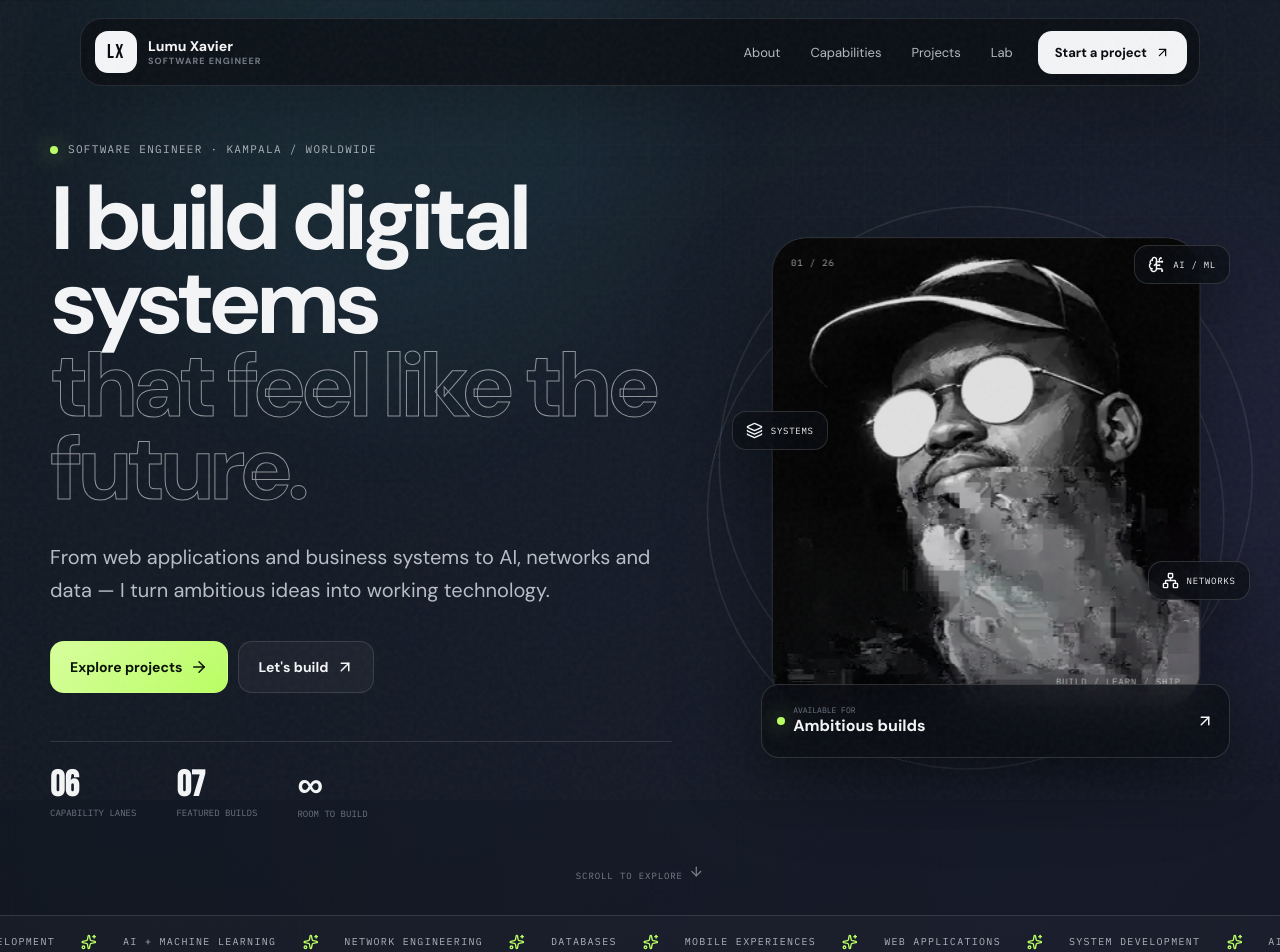
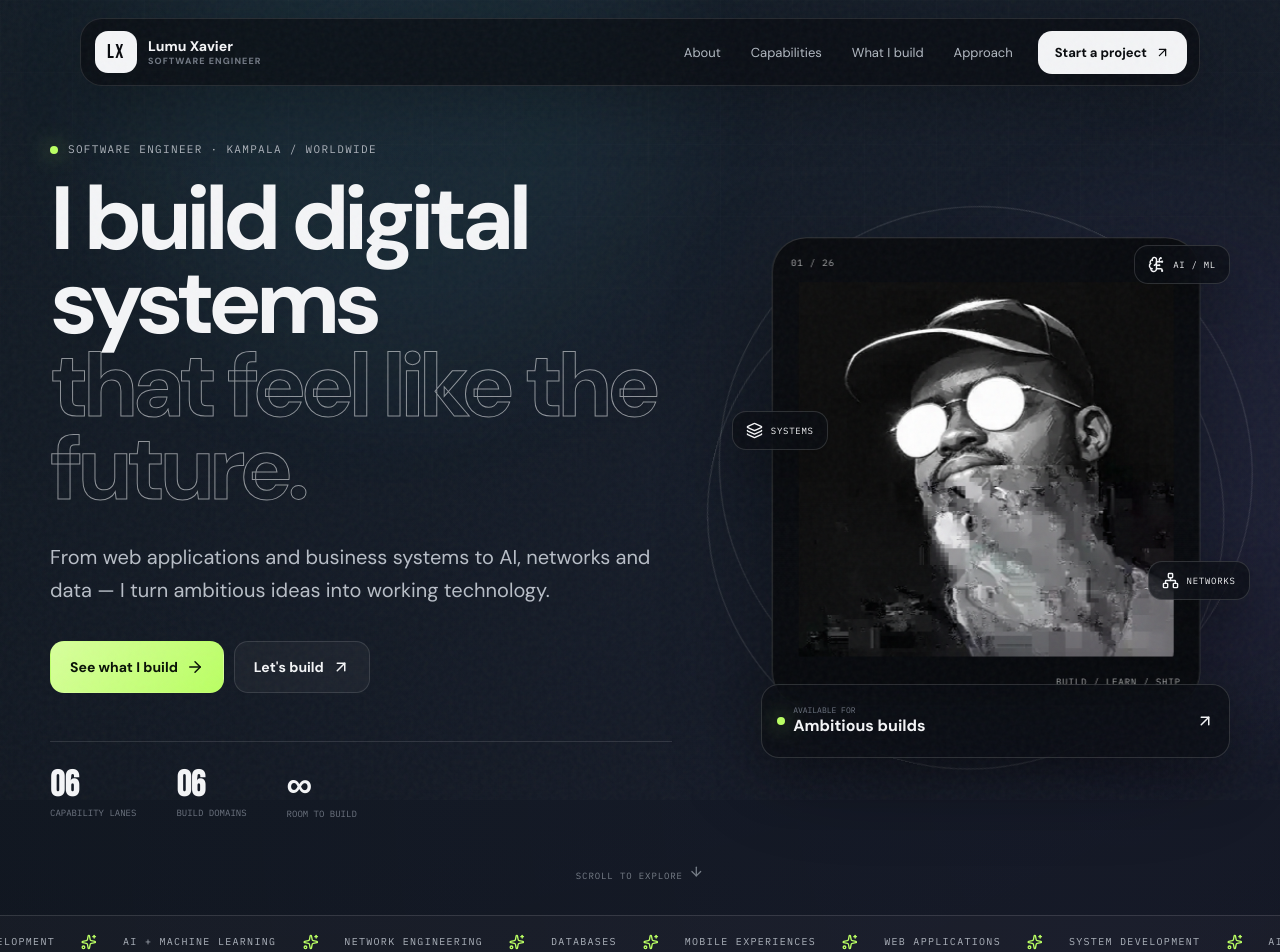
Before and after one commit to lumuxav/profile, a React (Vite) app: page / in a window 1280 px wide. Shown: the top 952 px of the page. Built offline with nearby package versions, Linux system fonts and the light colour scheme.

Commit message:
Privatize portfolio content and improve portrait presentation

```diff
--- a/src/App.jsx
+++ b/src/App.jsx
@@ -16,13 +16,13 @@ import {
   Terminal,
   X,
 } from "lucide-react";
-import { experiments, profile, projects } from "./profile";
+import { profile } from "./profile";
 
 const navItems = [
   ["about", "About"],
   ["capabilities", "Capabilities"],
-  ["work", "Projects"],
-  ["lab", "Lab"],
+  ["systems", "What I build"],
+  ["approach", "Approach"],
 ];
 
 const capabilities = [
@@ -35,6 +35,128 @@ const capabilities = [
 ];
 
 const capabilityMarquee = ["WEB APPLICATIONS", "SYSTEM DEVELOPMENT", "AI + MACHINE LEARNING", "NETWORK ENGINEERING", "DATABASES", "MOBILE EXPERIENCES"];
+
+const buildDomains = [
+  {
+    id: "business-systems",
+    number: "01",
+    title: "Business Systems",
+    category: "Systems engineering",
+    status: "Workflows → software",
+    summary: "Operational software designed around the way a real organisation works, not the other way around.",
+    detail: "I translate messy day-to-day processes into structured digital workflows: records, permissions, payments, dashboards, reporting, automation and the logic that holds everything together.",
+    role: "System architecture · workflow modelling · implementation",
+    stack: ["Business logic", "Databases", "Dashboards", "Automation"],
+    highlights: [
+      "Role-aware workflows and operational dashboards",
+      "Transaction, inventory and record-management logic",
+      "Systems designed to grow without becoming confusing",
+    ],
+  },
+  {
+    id: "web-platforms",
+    number: "02",
+    title: "Web Platforms",
+    category: "Full-stack development",
+    status: "Interface → deployment",
+    summary: "Fast, responsive digital products that feel deliberate on every screen.",
+    detail: "From the interface to APIs, deployment and integration, I approach websites as products rather than pages — with performance, usability, maintainability and a clear path for future features.",
+    role: "Front-end · APIs · deployment · product structure",
+    stack: ["React", "Vite", "JavaScript", "Node.js", "REST APIs"],
+    highlights: [
+      "Responsive, motion-led user interfaces",
+      "API-ready architecture and integration workflows",
+      "Production deployment across modern hosting platforms",
+    ],
+  },
+  {
+    id: "intelligent-systems",
+    number: "03",
+    title: "Intelligent Systems",
+    category: "AI & machine learning",
+    status: "Data → useful decisions",
+    summary: "AI that does something useful with vision, data or conversation.",
+    detail: "I explore applied machine learning through computer vision, tracking, sequence models and AI-assisted workflows — focusing on how models connect to interfaces and real system behaviour.",
+    role: "Applied ML · prototyping · integration",
+    stack: ["Python", "PyTorch", "YOLO", "OpenCV", "Gemini"],
+    highlights: [
+      "Computer-vision detection and tracking pipelines",
+      "Sequence-aware classification concepts",
+      "AI features integrated into practical application flows",
+    ],
+  },
+  {
+    id: "network-infrastructure",
+    number: "04",
+    title: "Network Infrastructure",
+    category: "Networking & Linux",
+    status: "Below the interface",
+    summary: "The networks, services and automation that keep applications connected.",
+    detail: "I work with routing, switching, segmentation and Linux services, then automate repetitive setup where possible. The goal is infrastructure that is understandable, testable and reliable.",
+    role: "Network configuration · Linux services · automation",
+    stack: ["Cisco IOS", "GNS3", "Linux", "Bash", "DHCP / DNS"],
+    highlights: [
+      "VLANs and inter-VLAN routing",
+      "DHCP and DNS service configuration",
+      "Linux-based network automation and lab environments",
+    ],
+  },
+  {
+    id: "data-layer",
+    number: "05",
+    title: "Data & Databases",
+    category: "Data architecture",
+    status: "Structure before scale",
+    summary: "Clean data models that make software easier to trust, query and extend.",
+    detail: "I design relational structures around the questions a system needs to answer: who did what, when it happened, what changed, what is owed and what should happen next.",
+    role: "Data modelling · relational design · application data",
+    stack: ["SQL", "MySQL", "Relational modelling", "CRUD"],
+    highlights: [
+      "Structured relational schemas",
+      "Transaction and history-oriented records",
+      "Data models designed around real application workflows",
+    ],
+  },
+  {
+    id: "mobile-ready",
+    number: "06",
+    title: "Mobile-Ready Products",
+    category: "Product engineering",
+    status: "Designed beyond desktop",
+    summary: "Experiences designed to move naturally between browser, phone and future clients.",
+    detail: "I build responsive interfaces and API-first foundations with mobile use in mind, so a product can evolve without having to rethink its entire architecture later.",
+    role: "Responsive UX · API-first thinking · product architecture",
+    stack: ["Responsive UI", "PWA thinking", "REST APIs", "Mobile UX"],
+    highlights: [
+      "Phone-first responsive interaction patterns",
+      "Reusable interface components",
+      "Architecture prepared for future mobile clients",
+    ],
+  },
+];
+
+const principles = [
+  {
+    title: "Prototype fast",
+    description: "Turn the idea into something visible early, then improve it with evidence instead of assumptions.",
+    stack: "IDEA / PROTOTYPE / TEST",
+  },
+  {
+    title: "Think in systems",
+    description: "Treat interface, logic, data, infrastructure and deployment as connected parts of the same product.",
+    stack: "UI / LOGIC / DATA / INFRA",
+  },
+  {
+    title: "Automate repetition",
+    description: "If a process keeps repeating, I look for a clean way to make the machine do more of it.",
+    stack: "SCRIPTS / APIs / WORKFLOWS",
+  },
+  {
+    title: "Keep learning",
+    description: "New tools are useful when they solve a real problem. I learn by building, breaking, debugging and rebuilding.",
+    stack: "BUILD / BREAK / LEARN / SHIP",
+  },
+];
 
 function ExternalLink({ href, children, className = "", ...props }) {
   return <a href={href} target="_blank" rel="noopener noreferrer" className={className} {...props}>{children}</a>;
@@ -73,10 +195,10 @@ function PortraitStage() {
     const rect = stage.getBoundingClientRect();
     const x = (event.clientX - rect.left) / rect.width - 0.5;
     const y = (event.clientY - rect.top) / rect.height - 0.5;
-    stage.style.setProperty("--tilt-x", `${(-y * 10).toFixed(2)}deg`);
-    stage.style.setProperty("--tilt-y", `${(x * 12).toFixed(2)}deg`);
-    stage.style.setProperty("--shift-x", `${(x * 18).toFixed(2)}px`);
-    stage.style.setProperty("--shift-y", `${(y * 18).toFixed(2)}px`);
+    stage.style.setProperty("--tilt-x", `${(-y * 8).toFixed(2)}deg`);
+    stage.style.setProperty("--tilt-y", `${(x * 10).toFixed(2)}deg`);
+    stage.style.setProperty("--shift-x", `${(x * 14).toFixed(2)}px`);
+    stage.style.setProperty("--shift-y", `${(y * 14).toFixed(2)}px`);
   };
   const resetTilt = () => {
     const stage = stageRef.current;
@@ -88,7 +210,7 @@ function PortraitStage() {
     <div className="portrait-stage" ref={stageRef} onPointerMove={handlePointerMove} onPointerLeave={resetTilt}>
       <div className="orbit orbit-one" aria-hidden="true" /><div className="orbit orbit-two" aria-hidden="true" /><div className="portrait-glow" aria-hidden="true" />
       <div className="portrait-card">
-        <img src={profile.portrait} alt="Stylized portrait of Lumu Francis Xavier" width="360" height="360" fetchPriority="high" />
+        <img src={profile.portrait} alt="Stylized portrait of Lumu Francis Xavier" width="1080" height="1080" fetchPriority="high" style={{ width: "88%", height: "88%", objectFit: "contain", margin: "6% auto", borderRadius: "24px", filter: "none" }} />
         <div className="portrait-overlay" aria-hidden="true" />
         <div className="portrait-corner top-left">01 / 26</div><div className="portrait-corner bottom-right">BUILD / LEARN / SHIP</div>
       </div>
@@ -109,8 +231,8 @@ function Hero() {
           <p className="eyebrow hero-eyebrow"><span className="status-dot" /> SOFTWARE ENGINEER · KAMPALA / WORLDWIDE</p>
           <h1>I build digital systems<span className="hero-outline"> that feel like the future.</span></h1>
           <p className="hero-lead">From web applications and business systems to AI, networks and data — I turn ambitious ideas into working technology.</p>
-          <div className="hero-actions"><a className="button button-primary" href="#work">Explore projects <ArrowRight size={18} /></a><ExternalLink className="button button-ghost" href={profile.whatsapp}>Let&apos;s build <ArrowUpRight size={18} /></ExternalLink></div>
-          <div className="hero-proof"><div><strong>06</strong><span>capability lanes</span></div><div><strong>{projects.length.toString().padStart(2, "0")}</strong><span>featured builds</span></div><div><strong>∞</strong><span>room to build</span></div></div>
+          <div className="hero-actions"><a className="button button-primary" href="#systems">See what I build <ArrowRight size={18} /></a><ExternalLink className="button button-ghost" href={profile.whatsapp}>Let&apos;s build <ArrowUpRight size={18} /></ExternalLink></div>
+          <div className="hero-proof"><div><strong>06</strong><span>capability lanes</span></div><div><strong>{buildDomains.length.toString().padStart(2, "0")}</strong><span>build domains</span></div><div><strong>∞</strong><span>room to build</span></div></div>
         </div>
         <div className="hero-visual" data-reveal><PortraitStage /></div>
       </div>
@@ -131,7 +253,7 @@ function About() {
   return (
     <section className="about section" id="about"><div className="page-shell about-grid">
       <div className="about-intro" data-reveal><p className="eyebrow">01 / ABOUT</p><h2>Not just websites.<br /><span>Systems.</span></h2></div>
-      <div className="about-copy" data-reveal><p className="about-lead">I&apos;m Lumu Francis Xavier — a software engineering student and hands-on builder working across product, infrastructure and intelligent systems.</p><p>My work moves between interfaces people touch and the deeper layers they depend on: APIs, databases, Linux services, networks, automation and machine learning. That range lets me think beyond a single page and design the whole experience around the problem.</p><p>I&apos;m still learning aggressively, but I build like the answer is discoverable: research it, prototype it, break it, improve it, ship it.</p></div>
+      <div className="about-copy" data-reveal><p className="about-lead">I&apos;m Lumu Francis Xavier — a software engineering student and hands-on builder working across product, infrastructure and intelligent systems.</p><p>My work moves between interfaces people touch and the deeper layers they depend on: APIs, databases, Linux services, networks, automation and machine learning. That range lets me think beyond a single page and design the whole experience around the problem.</p><p>I learn aggressively and build with a simple mindset: understand the problem, prototype the idea, test the assumptions, improve the system and ship something useful.</p></div>
       <div className="about-object" data-reveal aria-hidden="true"><div className="core-orb"><div className="core-ring ring-a" /><div className="core-ring ring-b" /><div className="core-ring ring-c" /><div className="core-center"><Cpu size={34} /></div></div><span>IDEA</span><span>ARCHITECTURE</span><span>BUILD</span><span>ITERATE</span></div>
     </div></section>
   );
@@ -146,17 +268,18 @@ function Capabilities() {
   );
 }
 
-function ProjectCard({ project, index }) {
-  const icons = [Layers3, BrainCircuit, Cpu, Code2, Terminal, Network, Database]; const Icon = icons[index % icons.length];
-  return <article className="project-card" data-reveal><div className={`project-visual project-tone-${(index % 4) + 1}`}><div className="project-visual-grid" aria-hidden="true" /><div className="project-visual-top"><span>{project.number}</span><span>{project.category}</span></div><div className="project-symbol" aria-hidden="true"><div className="project-symbol-ring" /><Icon size={56} /></div><div className="project-visual-title">{project.title}</div><div className="project-status">{project.status}</div></div><div className="project-copy"><div className="project-copy-top"><span>{project.role}</span><ArrowUpRight size={20} /></div><h3>{project.summary}</h3><p>{project.detail}</p><div className="tag-row project-tags">{project.stack.map((item) => <span key={item}>{item}</span>)}</div><ul className="project-points">{project.highlights.slice(0, 3).map((item) => <li key={item}>{item}</li>)}</ul></div></article>;
+function BuildCard({ item, index }) {
+  const icons = [Layers3, Code2, BrainCircuit, Network, Database, Smartphone];
+  const Icon = icons[index % icons.length];
+  return <article className="project-card" data-reveal><div className={`project-visual project-tone-${(index % 4) + 1}`}><div className="project-visual-grid" aria-hidden="true" /><div className="project-visual-top"><span>{item.number}</span><span>{item.category}</span></div><div className="project-symbol" aria-hidden="true"><div className="project-symbol-ring" /><Icon size={56} /></div><div className="project-visual-title">{item.title}</div><div className="project-status">{item.status}</div></div><div className="project-copy"><div className="project-copy-top"><span>{item.role}</span><ArrowUpRight size={20} /></div><h3>{item.summary}</h3><p>{item.detail}</p><div className="tag-row project-tags">{item.stack.map((tech) => <span key={tech}>{tech}</span>)}</div><ul className="project-points">{item.highlights.map((point) => <li key={point}>{point}</li>)}</ul></div></article>;
 }
 
-function Work() {
-  return <section className="section work" id="work"><div className="page-shell"><SectionHeading kicker="03 / SELECTED WORK" title="Proof lives in the build." copy="A mix of client work, product experiments, infrastructure labs and applied AI — each one teaching a different layer of engineering." /><div className="project-list">{projects.map((project, index) => <ProjectCard key={project.id} project={project} index={index} />)}</div></div></section>;
+function Systems() {
+  return <section className="section work" id="systems"><div className="page-shell"><SectionHeading kicker="03 / WHAT I BUILD" title="Capability without exposing private work." copy="This is the kind of engineering I can take on. The portfolio shows the thinking and technical range without publishing private client names, unfinished products or confidential project details." /><div className="project-list">{buildDomains.map((item, index) => <BuildCard key={item.id} item={item} index={index} />)}</div></div></section>;
 }
 
-function Lab() {
-  return <section className="section lab" id="lab"><div className="page-shell"><SectionHeading kicker="04 / EXPERIMENTS" title="The lab is always open." copy="Small builds are where I test new tools, architectures and ideas before they become bigger systems." /><div className="lab-grid">{experiments.map((item, index) => <article className={`lab-card lab-card-${index + 1}`} key={item.title} data-reveal><div className="lab-index">0{index + 1}</div><h3>{item.title}</h3><p>{item.description}</p><span>{item.stack}</span><ArrowUpRight size={20} /></article>)}<article className="lab-card lab-manifesto" data-reveal><Sparkles size={30} /><p>Nothing is impossible. Some things just need a better first prototype.</p></article></div></div></section>;
+function Approach() {
+  return <section className="section lab" id="approach"><div className="page-shell"><SectionHeading kicker="04 / APPROACH" title="Build. Test. Improve. Repeat." copy="The tools change. The method stays simple: understand the problem deeply, make the architecture clear and keep moving until the system works." /><div className="lab-grid">{principles.map((item, index) => <article className={`lab-card lab-card-${index + 1}`} key={item.title} data-reveal><div className="lab-index">0{index + 1}</div><h3>{item.title}</h3><p>{item.description}</p><span>{item.stack}</span><ArrowUpRight size={20} /></article>)}<article className="lab-card lab-manifesto" data-reveal><Sparkles size={30} /><p>Nothing is impossible. Some things just need a better first prototype.</p></article></div></div></section>;
 }
 
 function Contact() {
@@ -176,5 +299,5 @@ export default function App() {
     document.querySelectorAll("[data-reveal]").forEach((node) => observer.observe(node));
     return () => { window.removeEventListener("pointermove", onPointerMove); observer.disconnect(); };
   }, []);
-  return <div className="site-wrap"><div className="cursor-glow" aria-hidden="true" /><Header /><main><Hero /><Marquee /><About /><Capabilities /><Work /><Lab /><Contact /></main><Footer /></div>;
+  return <div className="site-wrap"><div className="cursor-glow" aria-hidden="true" /><Header /><main><Hero /><Marquee /><About /><Capabilities /><Systems /><Approach /><Contact /></main><Footer /></div>;
 }
```
